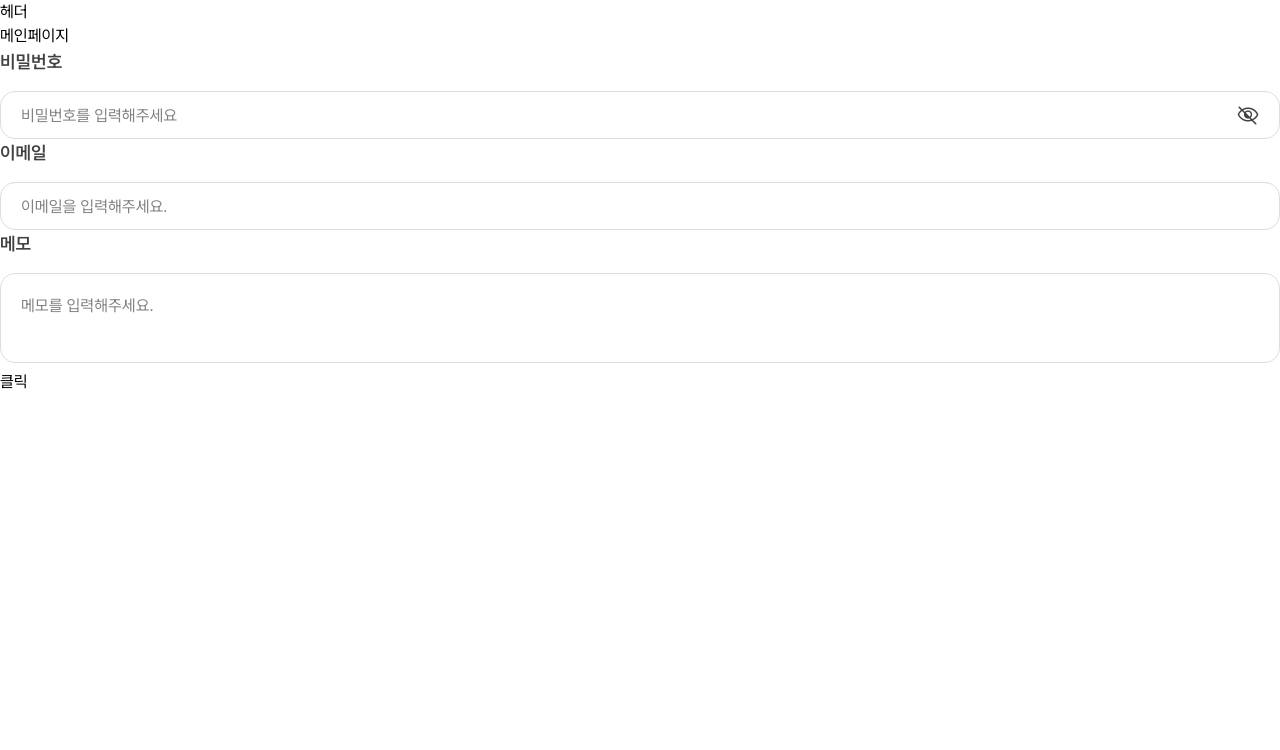
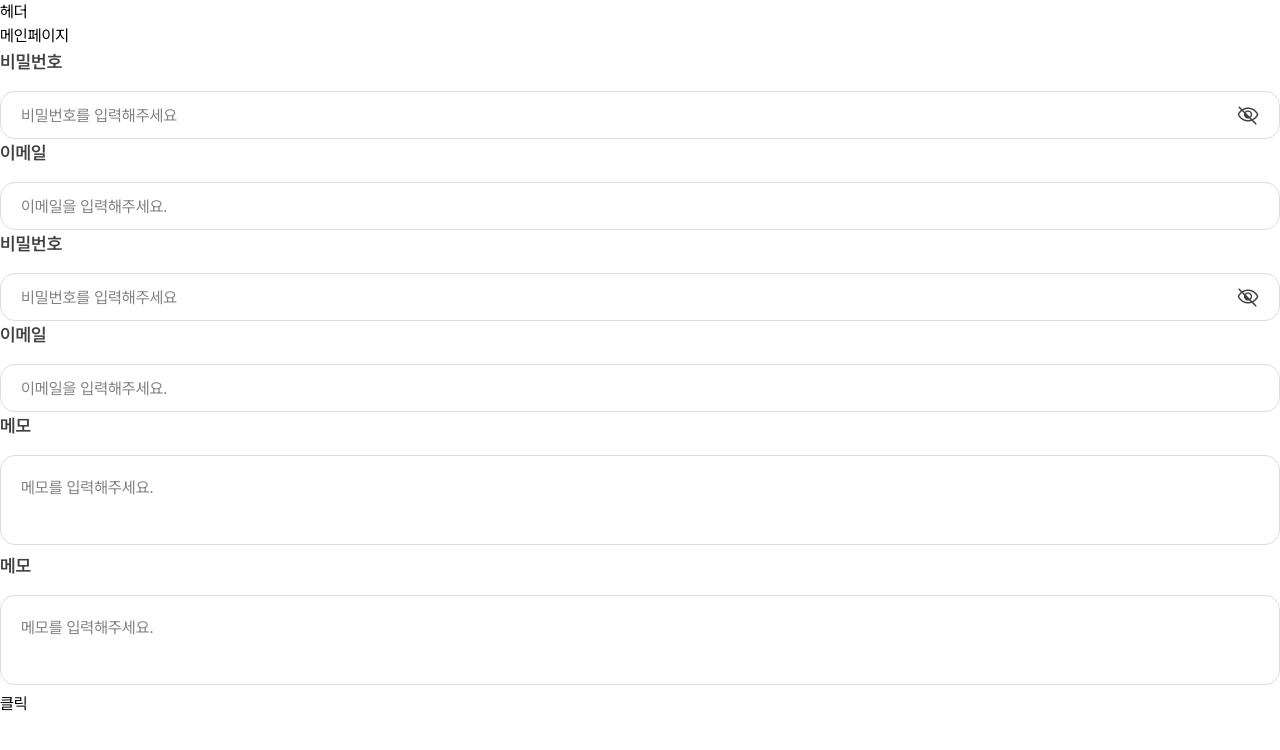
Before and after one commit to CodeitFS5th/5th_StudyForest_team3_FE, a Next.js app: page / in a window 1280 px wide. Shown: the top 750 px of the page. Built offline with nearby package versions, Linux system fonts and the light colour scheme.

Commit message:
♻️ 리팩토링

```diff
--- a/src/shared/components/inputField/Input.tsx
+++ b/src/shared/components/inputField/Input.tsx
@@ -1,13 +1,10 @@
 "use client";
 
+import Image from "next/image";
 import visibilityOnIcon from "@/assets/images/icon/btn_visibility_on_24px.png";
 import visibilityOffIcon from "@/assets/images/icon/btn_invisibility_on_24px.png";
-import Image from "next/image";
-import { InputProps } from "@/shared/components/core/types";
-import {
-  useInputPasswordVisibility,
-  useInputField,
-} from "@/shared/components/core/hooks";
+import { InputProps } from "./core/types";
+import { useInputPasswordVisibility, useInputField } from "./core/hooks";
 
 const Input: React.FC<InputProps> = ({
   label,
@@ -20,7 +17,7 @@ const Input: React.FC<InputProps> = ({
   ...props
 }) => {
   const { fieldStatus, handleChange, handleFocus } = useInputField({
-    initialValue: value,
+    initialValue: "",
     validate,
     isRequired,
   });
@@ -29,16 +26,14 @@ const Input: React.FC<InputProps> = ({
     useInputPasswordVisibility(type);
 
   const inputStyle: { [key: string]: string } = {
-    basic:
-      "border-[var(--color-custom-color-black-200)] text-[var(--color-custom-color-black-400)]",
-    error:
-      "border-[var(--color-custom-color-red-200)] text-[var(--color-custom-color-red-200)]",
+    basic: "border-custom-color-black-200 text-custom-color-black-400",
+    error: "border-custom-color-red-200 text-custom-color-red-200",
   };
 
   return (
     <div className="w-full">
       {label && (
-        <p className="mb-[16px] text-[var(--color-custom-color-black-400)] text-[18px] font-[600]">
+        <p className="mb-[16px] text-custom-color-black-400 text-[18px] font-[600]">
           {label}
         </p>
       )}
@@ -54,7 +49,7 @@ const Input: React.FC<InputProps> = ({
           className={`
             w-full h-[48px] p-[20px]
             border-[1px] outline-none rounded-[15px]
-            placeholder-[var(--color-custom-color-black-300)] text-[16px] font-[400]
+            placeholder-custom-color-black-300 text-[16px] font-[400]
 
             ${
               inputStyle[
@@ -67,12 +62,12 @@ const Input: React.FC<InputProps> = ({
             // focus
             ${
               fieldStatus.errorType !== "none"
-                ? "focus:border-[2px] focus:border-[var(--color-custom-color-red-200)]"
-                : "focus:border-[2px] focus:border-[var(--color-custom-color-text-green)]"
+                ? "focus:border-[2px] focus:border-custom-color-red-200"
+                : "focus:border-[2px] focus:border-custom-color-text-green"
             }
 
             // disabled
-            disabled:text-[var(--color-custom-color-black-300)]
+            disabled:text-custom-color-black-300
           `}
         />
         {type === "password" && (
@@ -89,13 +84,13 @@ const Input: React.FC<InputProps> = ({
           </button>
         )}
       </div>
-      {fieldStatus.errorType === "blank" && fieldStatus.isFocused && (
-        <p className="text-[var(--color-custom-color-red-200)] text-[14px] mt-[8px]">
+      {fieldStatus.errorType === "empty" && fieldStatus.isFocused && (
+        <p className="text-custom-color-red-200 text-[14px] mt-[8px]">
           *필수 입력 값입니다
         </p>
       )}
       {fieldStatus.errorType === "invalid" && fieldStatus.isFocused && (
-        <p className="text-[var(--color-custom-color-red-200)] text-[14px] mt-[8px]">
+        <p className="text-custom-color-red-200 text-[14px] mt-[8px]">
           *{invalidErrorMessage}
         </p>
       )}
--- a/src/shared/components/inputField/Textarea.tsx
+++ b/src/shared/components/inputField/Textarea.tsx
@@ -1,5 +1,5 @@
-import { TextareaProps } from "@/shared/components/core/types";
-import { useInputField } from "@/shared/components/core/hooks";
+import { TextareaProps } from "@/shared/components/inputField/core/types";
+import { useInputField } from "@/shared/components/inputField/core/hooks";
 import styles from "./textarea.module.css";
 
 const Textarea: React.FC<TextareaProps> = ({
@@ -13,16 +13,14 @@ const Textarea: React.FC<TextareaProps> = ({
   ...props
 }) => {
   const { fieldStatus, handleChange, handleFocus } = useInputField({
-    initialValue: value,
+    initialValue: value ?? "",
     validate,
     isRequired,
   });
 
   const textareaColorStyle: { [key: string]: string } = {
-    basic:
-      "border-[var(--color-custom-color-black-200)] text-[var(--color-custom-color-black-400)]",
-    error:
-      "border-[var(--color-custom-color-red-200)] text-[var(--color-custom-color-red-200)]",
+    basic: "border-custom-color-black-200 text-custom-color-black-400",
+    error: "border-custom-color-red-200 text-custom-color-red-200",
   };
 
   const textareaHeight = height ? `${height}px` : "98px";
@@ -30,7 +28,7 @@ const Textarea: React.FC<TextareaProps> = ({
   return (
     <div className="w-full">
       {label && (
-        <p className="mb-[16px] text-[var(--color-custom-color-black-400)] text-[18px] font-[600]">
+        <p className="mb-[16px] text-custom-color-black-400 text-[18px] font-[600]">
           {label}
         </p>
       )}
@@ -45,7 +43,7 @@ const Textarea: React.FC<TextareaProps> = ({
           className={`
             w-full ${textareaHeight} pl-[20px] pr-[10px] py-[20px]
             border-[1px] outline-none rounded-[15px]
-            placeholder-[var(--color-custom-color-black-300)] text-[16px] font-[400]
+            placeholder-custom-color-black-300 text-[16px] font-[400]
             box-border overflow-auto scrollbar-rounded resize-none
 
             ${
@@ -59,24 +57,24 @@ const Textarea: React.FC<TextareaProps> = ({
             // focus
             ${
               fieldStatus.errorType !== "none"
-                ? "focus:border-[2px] focus:border-[var(--color-custom-color-red-200)]"
-                : "focus:border-[2px] focus:border-[var(--color-custom-color-text-green)]"
+                ? "focus:border-[2px] focus:border-custom-color-red-200"
+                : "focus:border-[2px] focus:border-custom-color-text-green"
             }
 
             // disabled
-            disabled:text-[var(--color-custom-color-black-300)]
+            disabled:text-custom-color-black-300
 
             // scrollbar
             ${styles["scrollbar-custom"]}
           `}
         />
-        {fieldStatus.errorType === "blank" && fieldStatus.isFocused && (
-          <p className="text-[var(--color-custom-color-red-200)] text-[14px] mt-[8px]">
+        {fieldStatus.errorType === "empty" && fieldStatus.isFocused && (
+          <p className="text-custom-color-red-200 text-[14px] mt-[8px]">
             *필수 입력 값입니다
           </p>
         )}
         {fieldStatus.errorType === "invalid" && fieldStatus.isFocused && (
-          <p className="text-[var(--color-custom-color-red-200)] text-[14px] mt-[8px]">
+          <p className="text-custom-color-red-200 text-[14px] mt-[8px]">
             *{invalidErrorMessage}
           </p>
         )}
--- a/src/shared/components/core/hooks.ts
+++ b/src/shared/components/inputField/core/hooks.ts
@@ -1,17 +1,16 @@
 import { useState, useEffect } from "react";
-import { InputType, UseInputFieldProps } from "@/shared/components/core/types";
+import { InputType, UseInputFieldProps } from "./types";
 
-// inputField 컴포넌트(Input, Textarea)에서 사용하는 훅
 // 입력 필드 상태 관리
 export const useInputField = ({
-  initialValue,
+  initialValue = "",
   validate,
   isRequired = false,
 }: UseInputFieldProps) => {
   const [fieldStatus, setFieldStatus] = useState({
-    value: initialValue ?? "",
+    value: initialValue,
     isFocused: false, // 한 번이라도 포커스 되었었으면 true
-    isEmpty: false,
+    isEmpty: initialValue === "" ? true : false,
     isValid: false,
     errorType: "none",
   });
@@ -47,9 +46,9 @@ export const useInputField = ({
   useEffect(() => {
     let errorType = "none";
 
-    if (isRequired && fieldStatus.isEmpty) {
-      errorType = "blank";
-    } else if (!fieldStatus.isValid) {
+    if (fieldStatus.isEmpty && isRequired) {
+      errorType = "empty";
+    } else if (!fieldStatus.isValid && (isRequired || !fieldStatus.isEmpty)) {
       errorType = "invalid";
     }
 
@@ -74,17 +73,3 @@ export const useInputPasswordVisibility = (initialType: InputType) => {
 
   return { inputType, isInputVisible, toggleVisibility };
 };
-
-// toast 컴포넌트에서 사용하는 훅
-export const useToastFade = () => {
-  const [isVisible, setIsVisible] = useState(false);
-
-  useEffect(() => {
-    setIsVisible(true);
-    setTimeout(() => {
-      setIsVisible(false);
-    }, 2000);
-  }, []);
-
-  return { isVisible };
-};
--- a/src/shared/components/toast/Toast.tsx
+++ b/src/shared/components/toast/Toast.tsx
@@ -1,7 +1,8 @@
 "use client";
 
-import { ToastProps } from "@/shared/components/core/types";
-import { useToastFade } from "@/shared/components/core/hooks";
+import { ToastProps } from "./core/types";
+import { useToastFade } from "./core/hooks";
+
 export const Toast = ({ point, position = "bottom" }: ToastProps) => {
   const { isVisible } = useToastFade();
 
@@ -11,8 +12,8 @@ export const Toast = ({ point, position = "bottom" }: ToastProps) => {
 
   const style = {
     color: point
-      ? "bg-[var(--color-custom-color-card-green)] text-[var(--color-custom-color-text-green)]"
-      : "bg-[var(--color-custom-color-card-pink)] text-[var(--color-custom-color-red-200)]",
+      ? "bg-custom-color-card-green text-custom-color-text-green"
+      : "bg-custom-color-card-pink text-custom-color-red-200",
     position: {
       top: "top-30 left-1/2 -translate-x-1/2",
       bottom: "bottom-30 left-1/2 -translate-x-1/2",
@@ -24,7 +25,7 @@ export const Toast = ({ point, position = "bottom" }: ToastProps) => {
     <div
       className={`
         fixed ${style.position[position]}
-        flex items-center justify-center inline-block px-[18px] py-[14px]
+        inline-block text-align-center px-[18px] py-[14px]
         rounded-[12px] text-[14px] md:text-[16px] font-medium
         transition-opacity duration-1000 ease-out
         ${style.color} ${style.opacity}`}
--- /dev/null
+++ b/src/shared/components/toast/core/hooks.ts
@@ -0,0 +1,14 @@
+import { useState, useEffect } from "react";
+
+export const useToastFade = () => {
+  const [isVisible, setIsVisible] = useState(false);
+
+  useEffect(() => {
+    setIsVisible(true);
+    setTimeout(() => {
+      setIsVisible(false);
+    }, 2000);
+  }, []);
+
+  return { isVisible };
+};
--- /dev/null
+++ b/src/shared/components/toast/core/types.ts
@@ -0,0 +1,5 @@
+export interface ToastProps {
+  point?: number;
+  position?: "top" | "bottom";
+  isVisible?: boolean;
+}
--- a/src/views/MainPage/MainPage.tsx
+++ b/src/views/MainPage/MainPage.tsx
@@ -1,10 +1,9 @@
 "use client";
 
-import { useState } from "react";
 import Input from "@/shared/components/inputField/Input";
 import Textarea from "@/shared/components/inputField/Textarea";
 import Toast from "@/shared/components/toast/Toast";
-import { isValidPassword, isValidEmail } from "@/shared/components/utils/utils";
+import { isValidPassword, isValidEmail } from "@/shared/utils/inputValidation";
 import { useToastControl } from "@/shared/hooks/useToastControl";
 
 export default function MainPage() {
@@ -29,12 +28,31 @@ export default function MainPage() {
         invalidErrorMessage="이메일 형식에 맞지 않습니다."
         isRequired={true}
       />
+      <Input
+        type="password"
+        label="비밀번호"
+        placeholder="비밀번호를 입력해주세요"
+        validate={isValidPassword}
+        invalidErrorMessage="8자 이상 영어 대소문자, 숫자, 특수문자를 각각 최소 하나 이상 포함해주세요."
+      />
+      <Input
+        type="email"
+        label="이메일"
+        placeholder="이메일을 입력해주세요."
+        validate={isValidEmail}
+        invalidErrorMessage="이메일 형식에 맞지 않습니다."
+      />
       <Textarea
         label="메모"
         placeholder="메모를 입력해주세요."
         invalidErrorMessage="메모를 입력해주세요."
         isRequired={true}
       />
+      <Textarea
+        label="메모"
+        placeholder="메모를 입력해주세요."
+        invalidErrorMessage="메모를 입력해주세요."
+      />
       {isToastVisible && <Toast point={10} position="bottom" />}
       <button onClick={showToast}>클릭</button>
     </div>
```
Also changed, not shown: src/shared/components/inputField/core/types.ts (renamed from src/shared/components/core/types.ts, +2 -8 lines), src/shared/utils/inputValidation.ts (renamed from src/shared/components/utils/utils.ts).
